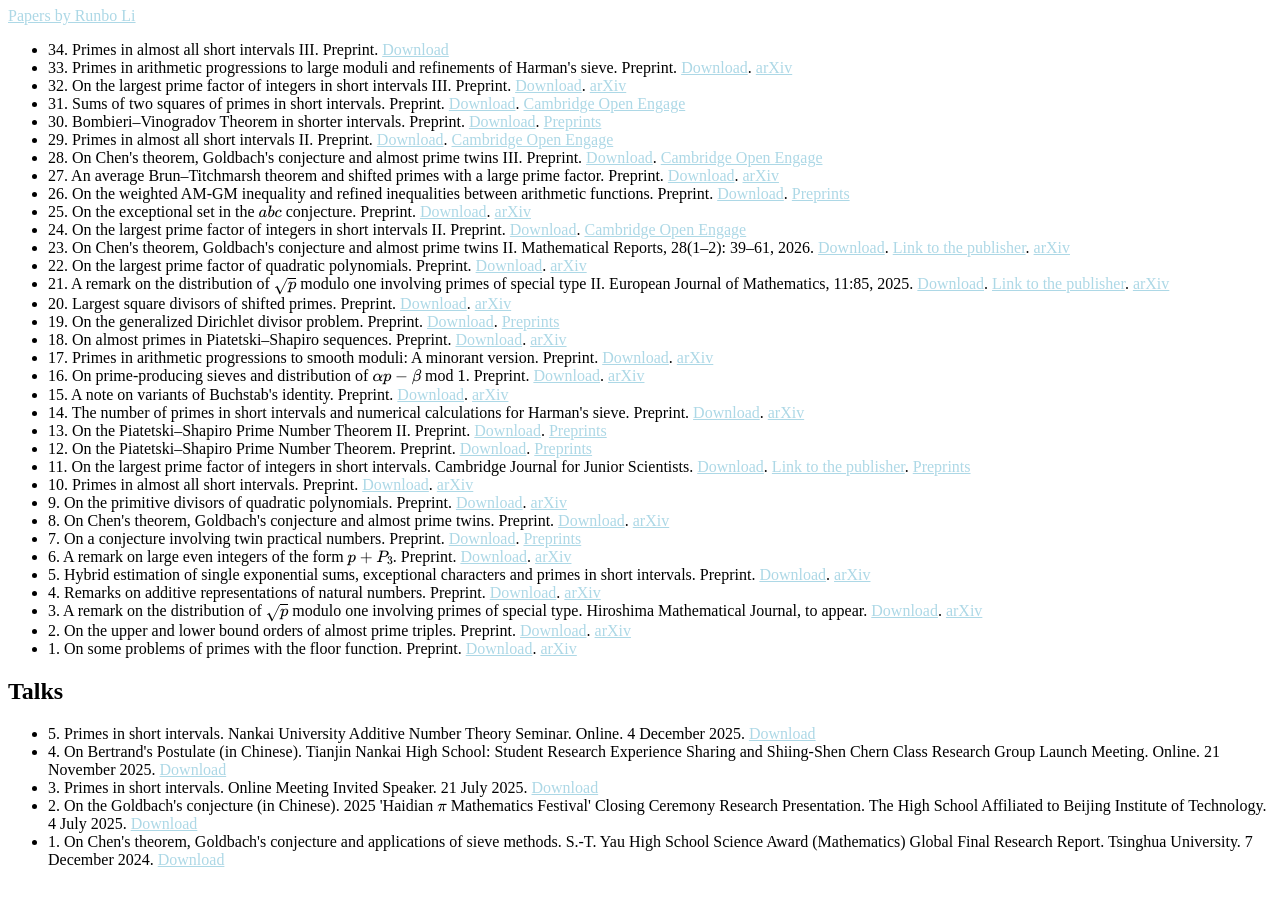
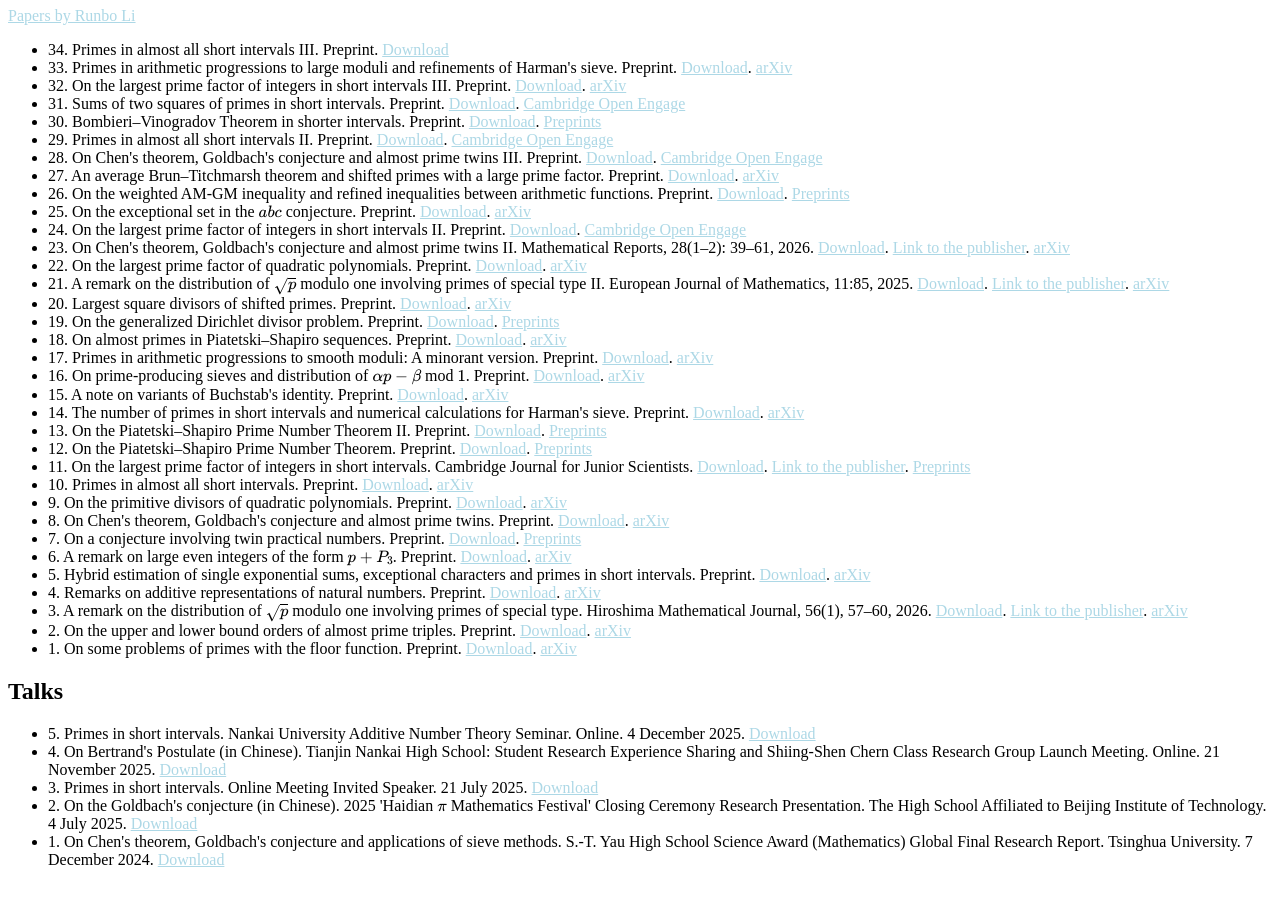
Before and after one commit to CareyRunboLi/CareyRunboLi.github.io, a Jekyll site: the page built from index.md, in a window 1280 px wide and 900 px high, scrolled down 1754 px. Built offline with Jekyll 4.4.1, drawn with Linux system fonts in a browser that asks for light colours; some web fonts are replaced; formulas are drawn with MathJax 3; a style sheet for code colours, icons or effects is not loaded; our own code applies the rules of GitHub Pages for plain Markdown files.

Commit message:
Update preprints.md

```diff
--- a/_includes/preprints.md
+++ b/_includes/preprints.md
@@ -40,7 +40,7 @@
   <li>6. A remark on large even integers of the form $p + P_3$. Preprint. <a href="https://runbolicarey.com/assets/downloads/A_remark_on_large_even_integers_of_the_form_p_P3.pdf"><span>Download</span></a>. <a href="https://arxiv.org/abs/2403.09691v1"><span>arXiv</span></a></li>
   <li>5. Hybrid estimation of single exponential sums, exceptional characters and primes in short intervals. Preprint. <a href="https://runbolicarey.com/assets/downloads/Hybrid_estimation_of_exponential_sums__exceptional_characters_and_primes_in_short_intervals.pdf"><span>Download</span></a>. <a href="https://arxiv.org/abs/2401.11139v3"><span>arXiv</span></a></li>
   <li>4. Remarks on additive representations of natural numbers. Preprint. <a href="https://runbolicarey.com/assets/downloads/Remarks_on_additive_representations_of_natural_numbers.pdf"><span>Download</span></a>. <a href="https://arxiv.org/abs/2309.03218v7"><span>arXiv</span></a></li>
-  <li>3. A remark on the distribution of $\sqrt{p}$ modulo one involving primes of special type. Hiroshima Mathematical Journal, to appear. <a href="https://runbolicarey.com/assets/downloads/A_remark_on_the_distribution_of__p_modulo_one_involving_primes_of_special_type.pdf"><span>Download</span></a>. <a href="https://arxiv.org/abs/2401.01351v1"><span>arXiv</span></a></li>
+  <li>3. A remark on the distribution of $\sqrt{p}$ modulo one involving primes of special type. Hiroshima Mathematical Journal, 56(1), 57–60, 2026. <a href="https://runbolicarey.com/assets/downloads/A_remark_on_the_distribution_of__p_modulo_one_involving_primes_of_special_type.pdf"><span>Download</span></a>. <a href="https://doi.org/10.32917/h2024011"><span>Link to the publisher</span></a>. <a href="https://arxiv.org/abs/2401.01351v1"><span>arXiv</span></a></li>
   <li>2. On the upper and lower bound orders of almost prime triples. Preprint. <a href="https://runbolicarey.com/assets/downloads/On_the_upper_and_lower_bound_orders_of_almost_prime_triples.pdf"><span>Download</span></a>. <a href="https://arxiv.org/abs/2401.01348v1"><span>arXiv</span></a></li>
   <li>1. On some problems of primes with the floor function. Preprint. <a href="https://runbolicarey.com/assets/downloads/On_some_problems_of_primes_involving_the_floor_function.pdf"><span>Download</span></a>. <a href="https://arxiv.org/abs/2308.16301v1"><span>arXiv</span></a></li>
 </ul>
```
